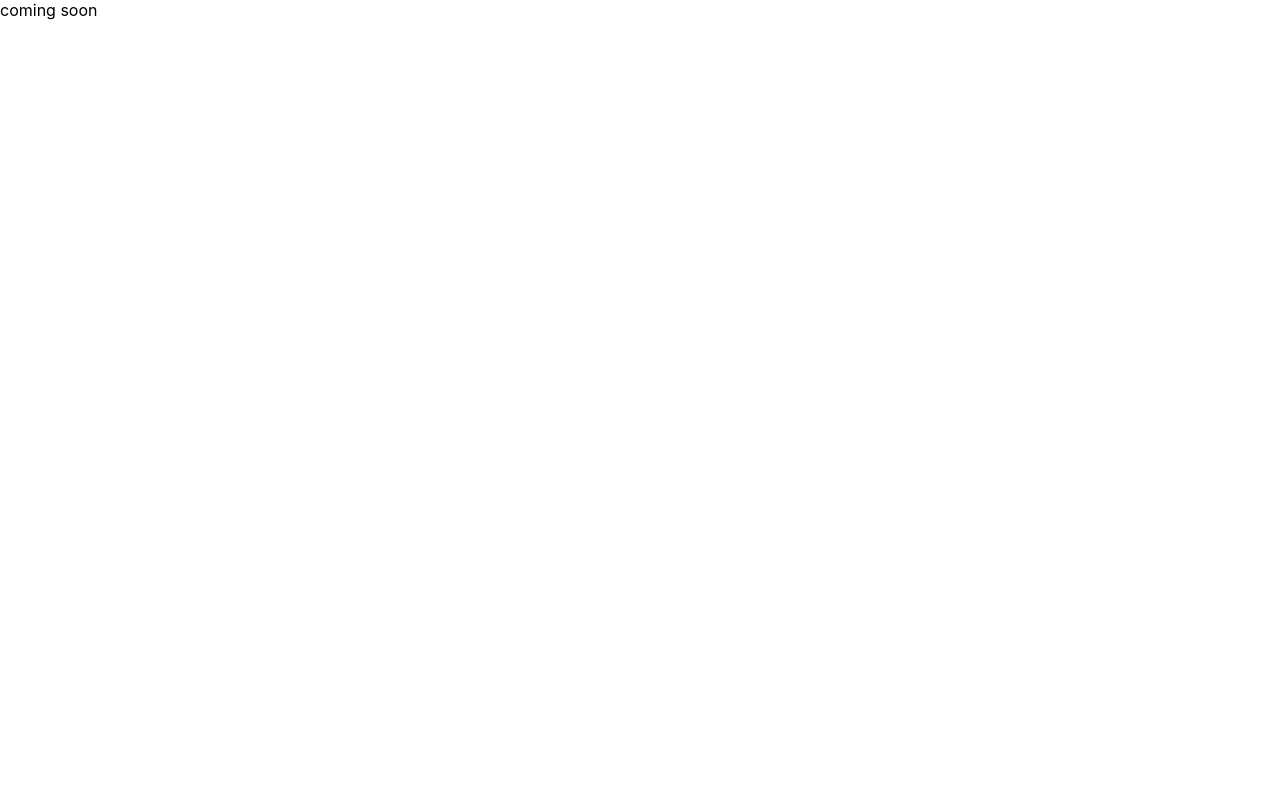
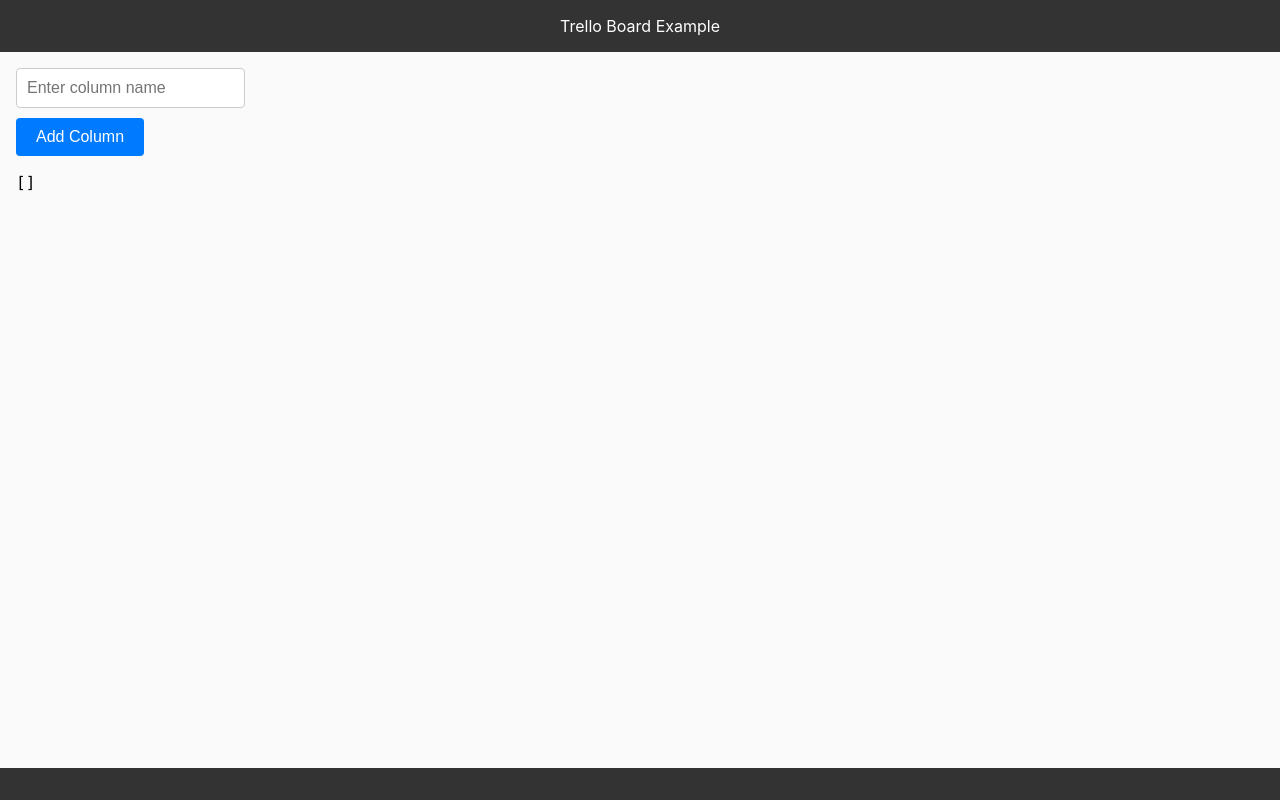
Before and after one commit to vikashyap/Trelo-board, a React (Create React App) app: page / in a window 1280 px wide. Built offline with nearby package versions, Linux system fonts and the light colour scheme.

Commit message:
added add colum, button, reduced in context layer and its types

```diff
--- a/src/App.tsx
+++ b/src/App.tsx
@@ -1,10 +1,14 @@
 import { FC } from "react";
 import { BoardProvider } from "./board/BoardContextProvider";
+import { BoardLayout } from "./board/views/BoardLayout";
+import { AppLayout } from "./components/AppLayout/AppLayout";
 
 const App: FC = () => {
   return (
     <BoardProvider>
-      <main>coming soon</main>
+      <AppLayout>
+        <BoardLayout />
+      </AppLayout>
     </BoardProvider>
   );
 };
--- a/src/board/BoardContextProvider.tsx
+++ b/src/board/BoardContextProvider.tsx
@@ -1,5 +1,13 @@
-import { FC, ReactNode, createContext, useContext } from "react";
-import { BoardContextType, BoardState } from "./types/Board";
+import {
+  FC,
+  ReactNode,
+  Reducer,
+  createContext,
+  useContext,
+  useReducer,
+} from "react";
+import reducer from "./reducer/BoardReducer";
+import { BoardAction, BoardContextType, BoardState } from "./types/Board";
 
 const initialState: BoardState = {
   columns: [],
@@ -9,8 +17,13 @@
 const BoardContext = createContext<BoardContextType | undefined>(undefined);
 
 export const BoardProvider: FC<{ children: ReactNode }> = ({ children }) => {
+  const [state, dispatch] = useReducer<Reducer<BoardState, BoardAction>>(
+    reducer,
+    initialState
+  );
+
   return (
-    <BoardContext.Provider value={initialState}>
+    <BoardContext.Provider value={{ state, dispatch }}>
       {children}
     </BoardContext.Provider>
   );
--- /dev/null
+++ b/src/board/reducer/BoardReducer.ts
@@ -0,0 +1,15 @@
+import { BoardAction, BoardState } from "../types/Board";
+
+const reducer = (state: BoardState, action: BoardAction): BoardState => {
+  switch (action.type) {
+    case "ADD_COLUMN":
+      return {
+        ...state,
+        columns: [...state.columns, action.payload],
+      };
+    default:
+      return state;
+  }
+};
+
+export default reducer;
--- a/src/board/types/Board.ts
+++ b/src/board/types/Board.ts
@@ -16,6 +16,8 @@
 }
 
 export interface BoardContextType {
-  columns: Column[];
-  cards: Card[];
+  state: BoardState;
+  dispatch: React.Dispatch<any>;
 }
+
+export type BoardAction = { type: "ADD_COLUMN"; payload: Column };
--- /dev/null
+++ b/src/board/views/BoardLayout.tsx
@@ -0,0 +1,12 @@
+import { FC } from "react";
+import "./BoardLayoutStyle.css";
+import { BoardPageAddColumnView } from "./BoardPageAddColumnView";
+import { BoardPageColumnView } from "./BoardPageColumnView";
+export const BoardLayout: FC = () => {
+  return (
+    <div className="board-layout">
+      <BoardPageAddColumnView />
+      <BoardPageColumnView />
+    </div>
+  );
+};
--- /dev/null
+++ b/src/board/views/BoardLayoutStyle.css
@@ -0,0 +1,38 @@
+.board-layout {
+    display: flex;
+    flex-direction: column;
+    flex: 1;
+    background-color: #fafafa;
+    padding: 1rem;
+    gap: 1rem;
+  }
+  .add-column {
+    display: flex;
+    align-items: flex-start;
+    flex-direction: column;
+    gap: 10px;
+  }
+
+  .add-column input[type="text"] {
+    flex: 1;
+    padding: 10px;
+    border: 1px solid #ccc;
+    border-radius: 4px;
+    margin-right: 10px;
+    font-size: 16px;
+  }
+
+  .add-column button {
+    background-color: #007bff;
+    color: #fff;
+    border: none;
+    border-radius: 4px;
+    padding: 10px 20px;
+    font-size: 16px;
+    cursor: pointer;
+    transition: background-color 0.3s ease;
+  }
+
+  .add-column button:hover {
+    background-color: #0056b3;
+  }
--- /dev/null
+++ b/src/board/views/BoardPageAddColumnView.tsx
@@ -0,0 +1,37 @@
+import { FC, useState } from "react";
+import { useBoardContext } from "../BoardContextProvider";
+import { Column } from "../types/Board";
+
+export const BoardPageAddColumnView: FC = () => {
+  const { dispatch } = useBoardContext();
+  const [newColumnName, setNewColumnName] = useState("");
+
+  const handleAddColumn = () => {
+    if (newColumnName.trim() !== "") {
+      const newColumn: Column = {
+        id: Date.now(),
+        title: newColumnName,
+      };
+      dispatch({ type: "ADD_COLUMN", payload: newColumn });
+      setNewColumnName("");
+    }
+  };
+
+  return (
+    <div className="add-column">
+      <input
+        type="text"
+        placeholder="Enter column name"
+        value={newColumnName}
+        onChange={(e) => setNewColumnName(e.target.value)}
+        onKeyDown={(e) => {
+          if (e.key === "Enter") {
+            e.preventDefault();
+            handleAddColumn();
+          }
+        }}
+      />
+      <button onClick={handleAddColumn}>Add Column</button>
+    </div>
+  );
+};
--- /dev/null
+++ b/src/board/views/BoardPageColumnView.tsx
@@ -0,0 +1,14 @@
+import { FC, useMemo } from "react";
+import { useBoardContext } from "../BoardContextProvider";
+
+export const BoardPageColumnView: FC = () => {
+  const { state, dispatch } = useBoardContext();
+
+  const columns = useMemo(() => state.columns, [state.columns]);
+
+  return (
+    <div className="board-columns-container">
+      <code>{JSON.stringify(columns)}</code>
+    </div>
+  );
+};
--- /dev/null
+++ b/src/components/AppLayout/AppFooter.tsx
@@ -0,0 +1,5 @@
+import { FC } from "react";
+
+export const AppFooter: FC = () => {
+  return <footer className="footer"></footer>;
+};
--- /dev/null
+++ b/src/components/AppLayout/AppHeader.tsx
@@ -0,0 +1,5 @@
+import { FC } from "react";
+
+export const AppHeader: FC = () => {
+  return <header className="header">Trello Board Example</header>;
+};
--- /dev/null
+++ b/src/components/AppLayout/AppLayout.css
@@ -0,0 +1,26 @@
+.app {
+  display: flex;
+  flex-direction: column;
+  min-height: 100vh;
+}
+
+.header {
+  background-color: #333;
+  color: #fff;
+  padding: 1rem;
+  text-align: center;
+}
+
+.main {
+  flex: 1;
+  display: flex;
+  flex-direction: column;
+  gap: 2rem;
+}
+
+.footer {
+  background-color: #333;
+  color: #fff;
+  padding: 1rem;
+  text-align: center;
+}
--- /dev/null
+++ b/src/components/AppLayout/AppLayout.tsx
@@ -0,0 +1,16 @@
+import { FC } from "react";
+import { AppFooter } from "./AppFooter";
+import { AppHeader } from "./AppHeader";
+import "./AppLayout.css";
+
+interface AppLayoutProps extends React.PropsWithChildren<{}> {}
+
+export const AppLayout: FC<AppLayoutProps> = ({ children }) => {
+  return (
+    <div className="app">
+      <AppHeader />
+      <main className="main">{children}</main>
+      <AppFooter />
+    </div>
+  );
+};
```
